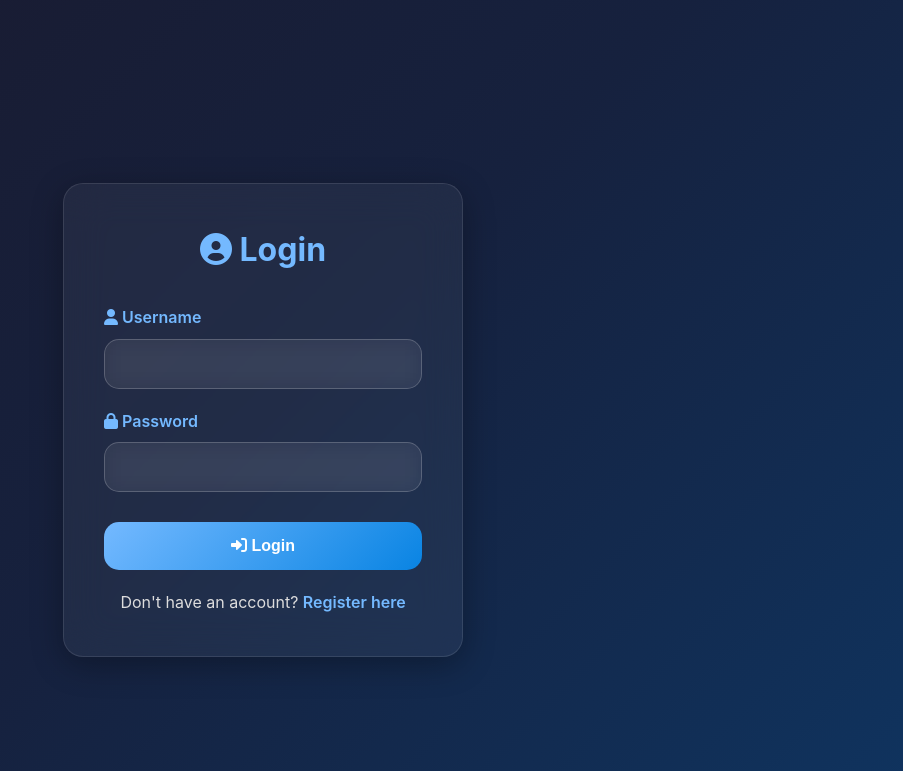
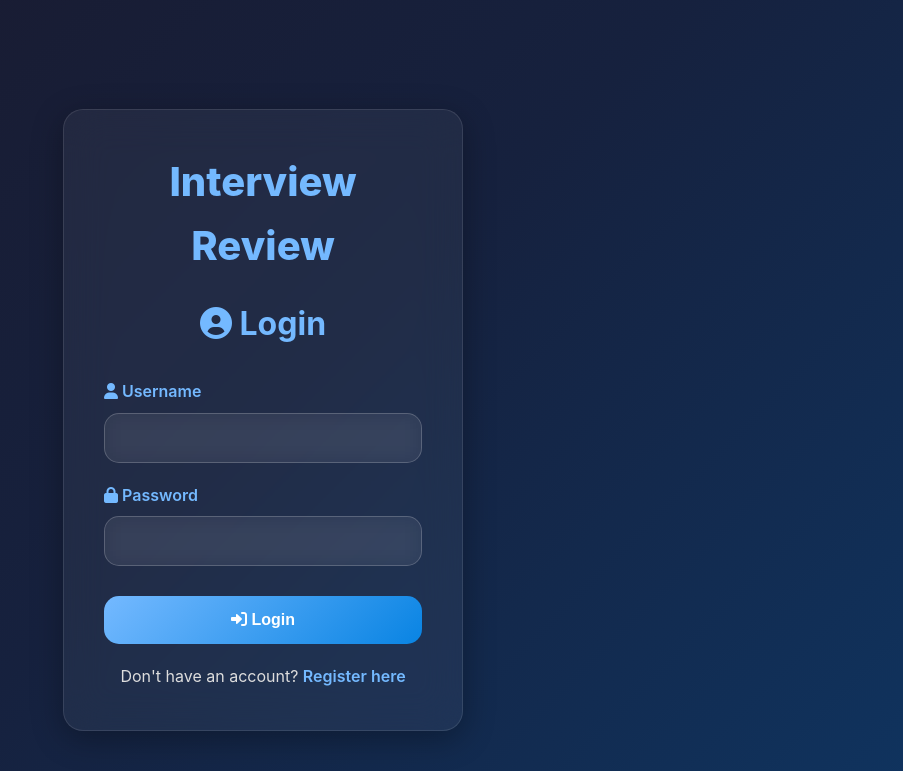
Before and after one commit to omshandilya/interview_review, a Django app: page /login/ in a window 1280 px wide. Shown: the top 771 px of the page, without its empty margins (377-1280 px from the left). Run offline with Django 5.2, Linux system fonts and the light colour scheme.

Commit message:
Add header to login page for interview review

```diff
--- a/backend/templates/interview_core/login.html
+++ b/backend/templates/interview_core/login.html
@@ -110,6 +110,7 @@ body {
 
 <div class="login-container">
     <div class="login-card">
+        <h1 style="text-align: center; color: #74b9ff; margin-bottom: 20px; font-size: 2.5rem; font-weight: 800;">Interview Review</h1>
         <h2><i class="fas fa-user-circle"></i> Login</h2>
 
         <form method="post">
```
